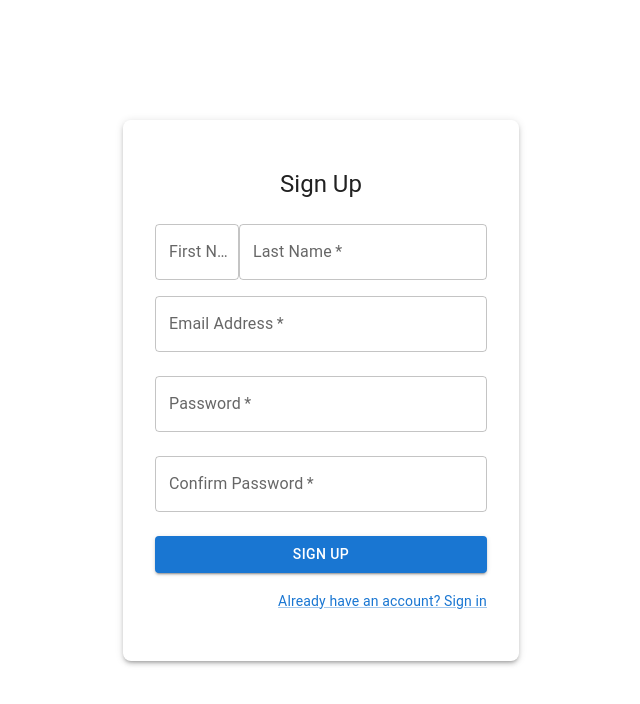
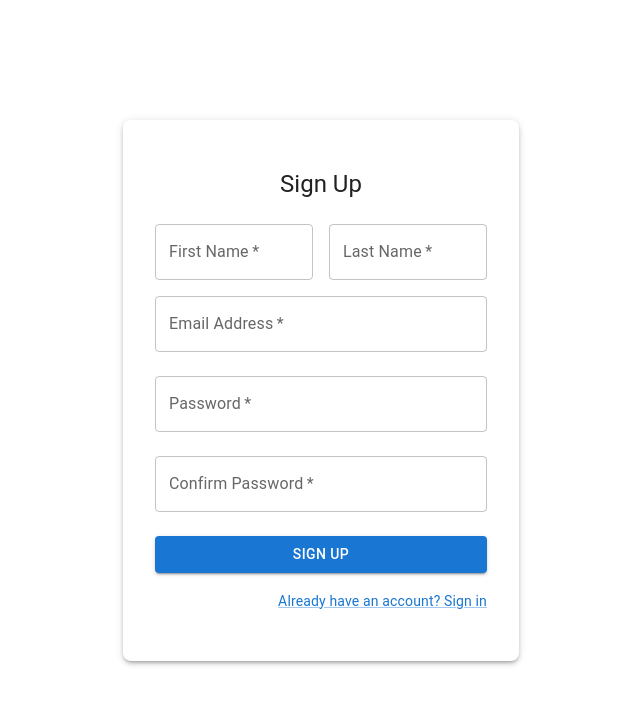
Before and after one commit to craftzmask/inventix, a React (Vite) app: page /signup in a window 1280 px wide. Shown: the top 704 px of the page, without its empty margins (319-959 px from the left). Built offline with nearby package versions, Linux system fonts and the light colour scheme.

Commit message:
fix style for SignUpForm

```diff
--- a/src/pages/SignUpForm.jsx
+++ b/src/pages/SignUpForm.jsx
@@ -20,15 +20,17 @@ const SignUpForm = () => {
         <Typography component="h1" variant="h5">Sign Up</Typography>
 
         <Box component="form" sx={{ mt: 3 }}>
-          <Grid container>
-            <Grid item xs>
+          <Grid container spacing={2}>
+            <Grid item xs={12} sm={6}>
               <TextField
+                fullWidth
                 required
                 label="First Name"
               />
             </Grid>
-            <Grid item>
+            <Grid item xs={12} sm={6}>
               <TextField
+                fullWidth
                 required
                 label="Last Name"
               />
```
